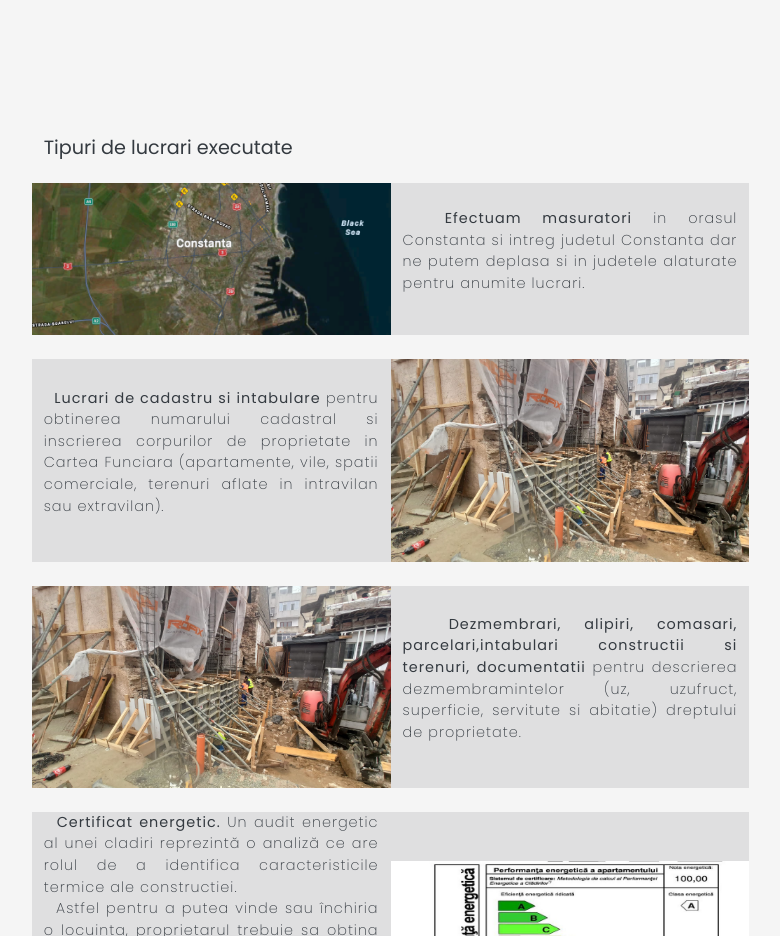
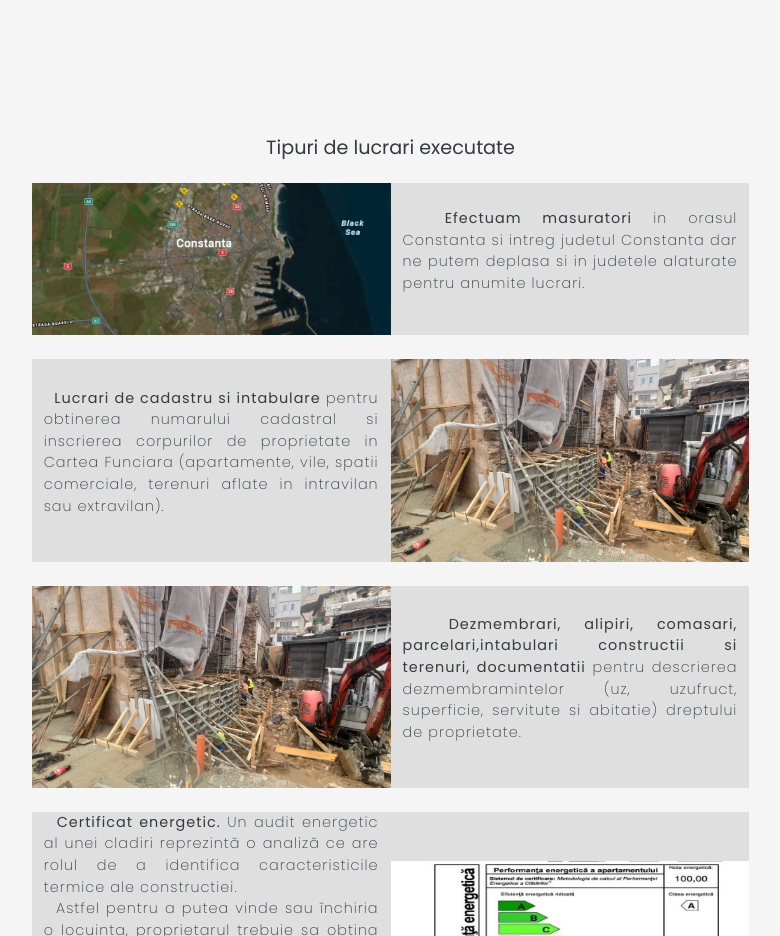
Before and after one commit to MocanuAlinD/cadastru, a Next.js app: page / in a window 1280 px wide. Shown: the part 900-1836 px from the top of the page, without its empty margins (179-959 px from the left). Built offline with nearby package versions, Linux system fonts and the light colour scheme.

Commit message:
Styles lucrari component

```diff
--- a/components/Lucrari.js
+++ b/components/Lucrari.js
@@ -5,7 +5,7 @@ const Lucrari = () => {
   return (
     <section id="cadastru">
       <div className={styles.container}>
-        <h3 className={"mb-4"}>Tipuri de lucrari executate</h3>
+        <h3 className={"mb-4 text-center"}>Tipuri de lucrari executate</h3>
         <div
           className={
             "row d-flex justify-content-center align-items-center flex-row mb-4 bg-dark bg-opacity-10"
--- a/styles/sections.module.scss
+++ b/styles/sections.module.scss
@@ -1,6 +1,4 @@
 .container {
-  // background: green;
-  // border-bottom: 1px solid var(--color-dark);
   padding: 0 3rem;
   padding-bottom: 5rem;
   width: min(100%, 62rem);
```
